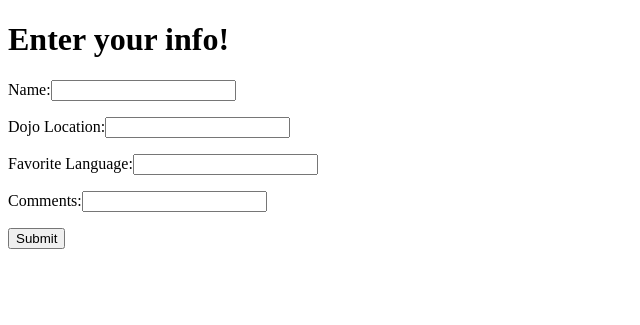
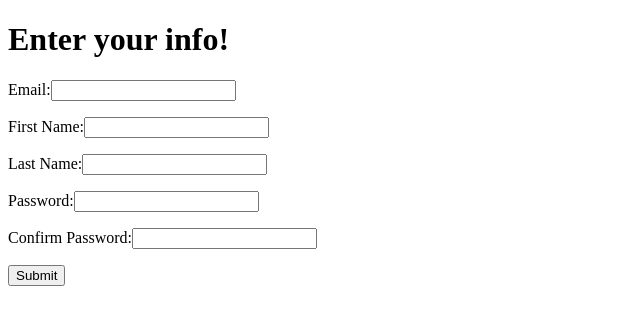
Before and after one commit to drewvpham/server_validation, a Flask app: page / in a window 1280 px wide. Shown: the top 325 px of the page, without its empty margins (0-640 px from the left). Run offline with Flask 2, Linux system fonts and the light colour scheme.

Commit message:
solution

```diff
--- a/server.py
+++ b/server.py
@@ -4,19 +4,34 @@ from flask import Flask, render_template, redirect, request, session, flash
 import re
 # create a regular expression object that we can use run operations on
 EMAIL_REGEX = re.compile(r'^[a-zA-Z0-9.+_-]+@[a-zA-Z0-9._-]+\.[a-zA-Z]+$')
+NOMBERS = re.compile(r'[0-9]')
 app = Flask(__name__)
 app.secret_key = "ThisIsSecret!"
 @app.route('/', methods=['GET'])
 def index():
+
   return render_template("index.html")
 
 @app.route('/process', methods=['POST'])
 def submit():
-    if len(request.form['name'])< 1:
-        flash("Name cannot be blank!")
-    elif len(request.form['comments'])<1:
-        flash("Comments cant be blank!")
-    else:
-        flash("Success!")
+    session['email']=request.form['email']
+    session['first_name']=request.form['first_name']
+    session['last_name']=request.form['last_name']
+    session['password']=request.form['password']
+    session['confirm_password']=request.form['confirm_password']
+    message=[]
+    if len(session['email'])==0 or len(session['first_name'])==0 or len(session['last_name'])==0 or len(session['password'])==0 or len(session['confirm_password'])==0:
+        message.append("All fields are required and must not be blank!")
+        print len(session['email']), len(session['first_name']), len(session['last_name']), len(session['password']), len(session['confirm_password'])
+    if not EMAIL_REGEX.match(session['email']):
+        message.append("Invalid Email Address!")
+    if len(session['password'])<8:
+        message.append("Password should be more than 8 characters!")
+    if session['password'] is not session['confirm_password']:
+        message.append("Password and Password Confirmation should match")
+    if NOMBERS.match(session['first_name']) or NOMBERS.match(session['last_name']):
+        message.append("Why the fuck is there a number in your name?")
+    flash(message)
+
     return redirect('/')
 app.run(debug=True)
--- a/templates/index.html
+++ b/templates/index.html
@@ -7,16 +7,17 @@
   <h1>Enter your info!</h1>
   {% with messages = get_flashed_messages() %}
     {% if messages %}
-      {% for message in messages %}
+      {% for message in messages[0] %}
         <p>{{message}}</p>
       {% endfor %}
     {% endif %}
   {% endwith %}
   <form action='/process' method='POST'>
-    <p>Name:<input type="text" name="name"><p>
-    <p>Dojo Location:<input type="text" name="location"><p>
-    <p>Favorite Language:<input type="text" name="language"><p>
-    <p>Comments:<input type="textarea" name="comments"><p>
+    <p>Email:<input type="text" name="email"><p>
+    <p>First Name:<input type="text" name="first_name"><p>
+    <p>Last Name:<input type="text" name="last_name"><p>
+    <p>Password:<input type="text" name="password"><p>
+    <p>Confirm Password:<input type="text" name="confirm_password"><p>
     <input type="submit" value="Submit">
   </form>
 </body>
```
